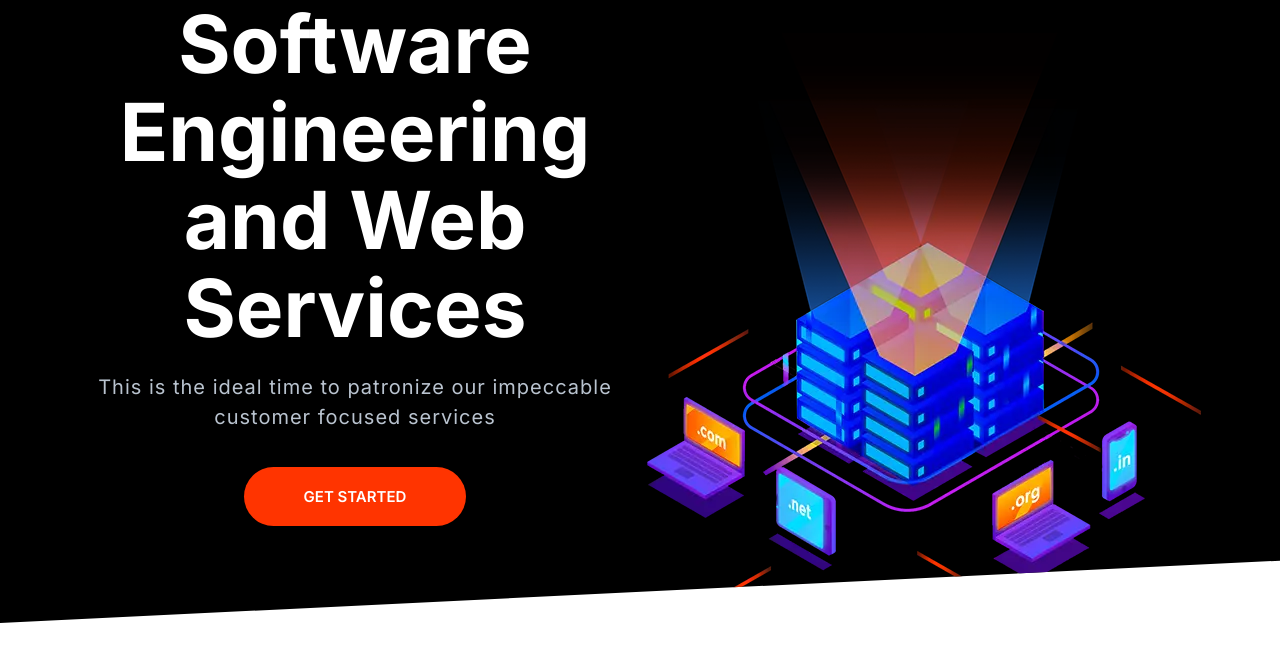
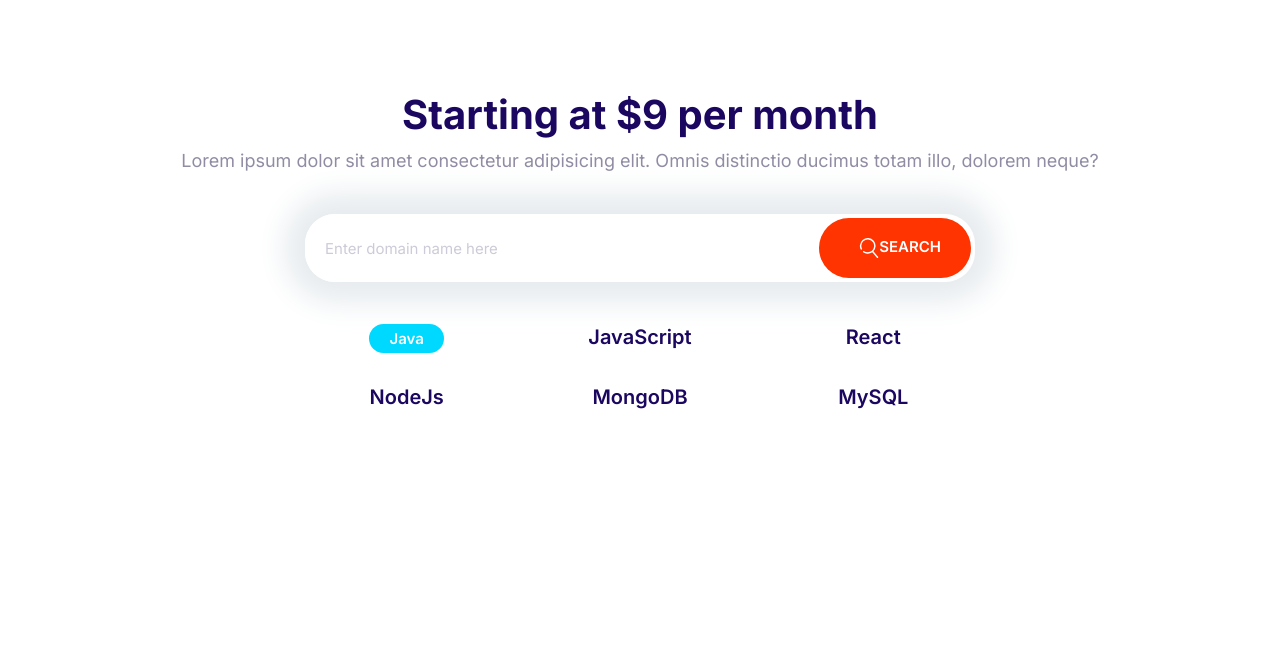
Before and after one commit to ActiveStacks/tetraweb, a plain HTML site: page index.htm in a window 1280 px wide. Drawn offline with Linux system fonts and the light colour scheme.

Commit message:
Domains block

```diff
--- a/css/styles.css
+++ b/css/styles.css
@@ -204,6 +204,14 @@ padding: 2rem 3rem;
 text-transform: uppercase;
 white-space: nowrap;
 text-align: center;
+outline: 0;
+}
+
+.btn .icon{
+    width: 2rem;
+    height: 2rem;
+    margin-left: 1rem;
+    vertical-align: middle;
 }
 
 .btn--primary{
@@ -286,7 +294,7 @@ padding-right: 6rem;
 .input-group .input{
     border: 0;
     flex-grow: 1;
-    padding: 1rem 1.5rem;
+    padding: 1.5rem 2rem;
 }
 
 .input-group .btn{
@@ -599,10 +607,7 @@ margin: 0  2rem;
 }
 
 /*BLOCKS  */
-.container {
-    max-width: 1140px;
-    margin: 0 auto;
-}
+
 
 .block{
     --padding-vertical: 6rem;
@@ -636,6 +641,38 @@ margin: 0  2rem;
 .block--skewed-left{
     clip-path: polygon(0% 0%, 100% 0%, 100% 80%, 0% 100%);
     padding-bottom: calc(var(--padding-vertical)) + 4rem;
+}
+
+.container {
+    max-width: 1140px;
+    margin: 0 auto;
+}
+
+
+/* DOMAIN BLOCK*/
+.block__domain .input-group{
+    box-shadow: 0 0 30px 20px #e6ebee;
+    border: 0;
+    margin: 4rem auto;
+    max-width: 670px;
+}
+
+.block-domain__prices{
+    display: grid;
+    grid-template-columns: repeat(3, 1fr);
+    grid-template-rows: repeat(2, 6rem);
+    font-size: 2rem;
+    font-weight: 600;
+    justify-items: center;
+    max-width: 700px;
+    margin: 0 auto;
+}
+
+@media screen and(min-width: 768px) {
+    .block-domain__prices{
+        grid-template-columns: repeat(auto-fit, minmax(10rem, 1fr));
+    }
+
 }
 
 
--- a/index.htm
+++ b/index.htm
@@ -14,24 +14,31 @@
 </head>
 
 <body>
-    <section class="block block--dark block--skewed-left hero">
-
-        <div class="container grid grid--1X2">
-            <header class="block__header hero__content">
-                <h1 class="block__heading">Software Engineering and Web Services</h1>
-                <p class="hero__tagline">This is the ideal time to patronize our impeccable customer focused services
-                </p>
-                <a href="" class="btn btn--accent btn--stretched">Get Started</a>
-            </header>
-            <picture>
-                <source type="image/webp" srcset="images/banner.webp 1x,images/banner@2x.webp 2x">
-                <source type="image/png" srcset="images/banner.png 1x,images/banner@2x.png 2x">
-                <img class="hero__image" src=" ./images/banner.png" alt="">
-            </picture>
+    <section class="block container block__domain">
+        <header class="block__header">
+            <h2>Starting at $9 per month</h2>
+            <p>Lorem ipsum dolor sit amet consectetur adipisicing elit. Omnis distinctio ducimus totam illo, dolorem
+                neque?</p>
+        </header>
+        <div class="input-group">
+            <input type="text" class="input" placeholder="Enter domain name here" />
+            <button class="btn btn--accent">
+                <svg class="icon icon--white">
+                    <use xlink:href="images/sprite.svg#search"></use>
+                </svg>Search
+            </button>
         </div>
 
+        <ul class="list block-domain__prices">
+
+            <li><span class="badge badge--secondary">Java</span></li>
+            <li>JavaScript</li>
+            <li>React</li>
+            <li>NodeJs</li>
+            <li>MongoDB</li>
+            <li>MySQL</li>
+        </ul>
     </section>
-
     <script src=" js/main.js">
     </script>
 
```
Also changed, not shown: components/hero.htm (added, +17 -0 lines).
